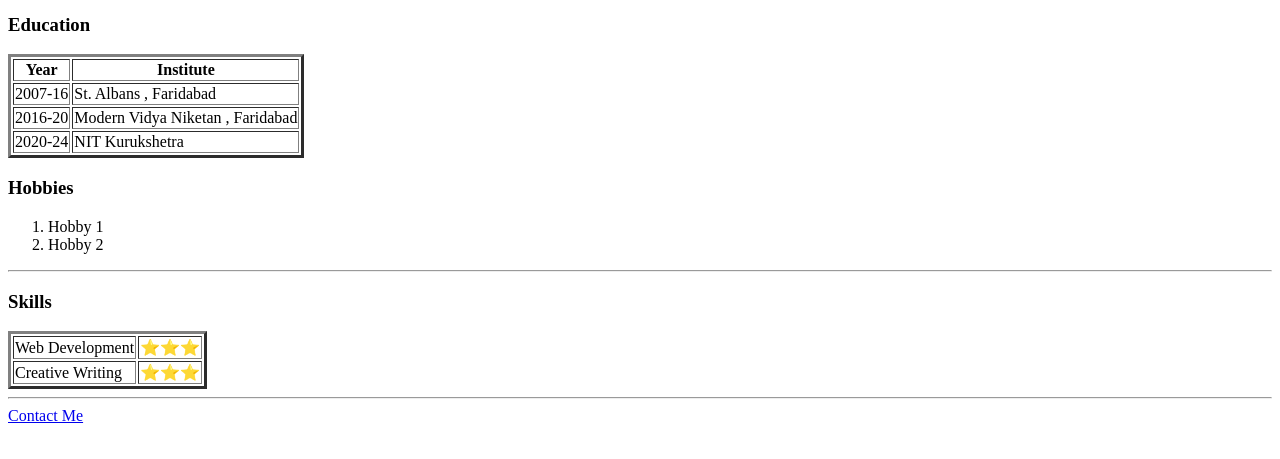
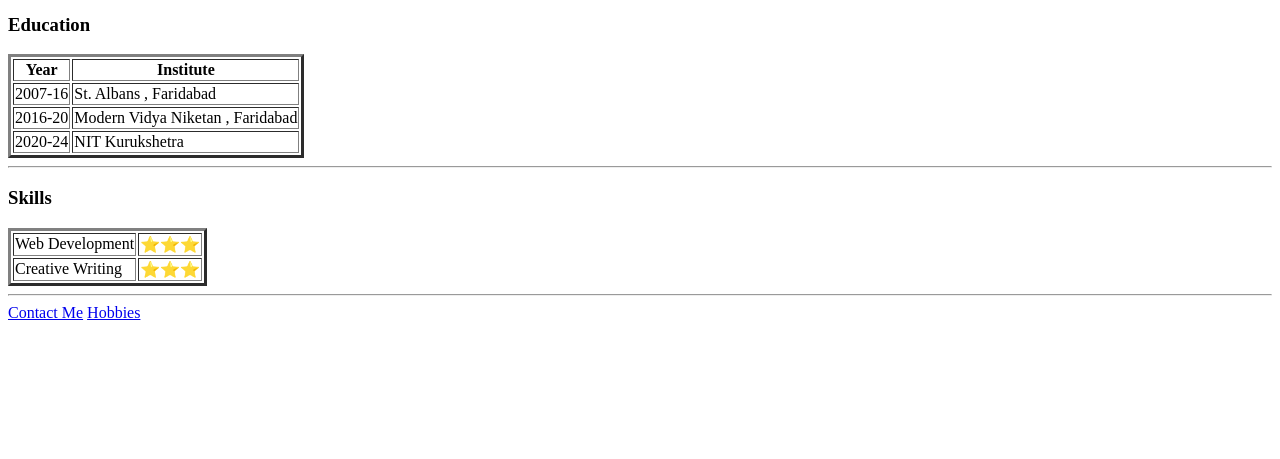
Before and after one commit to wizard-gambit/cv, a plain HTML site: page index.html in a window 1280 px wide. Shown: the part 333-792 px from the top of the page. Drawn offline with Linux system fonts and the light colour scheme.

Commit message:
Updated index.html

```diff
--- a/index.html
+++ b/index.html
@@ -44,11 +44,6 @@
     </tbody>
 
   </table>
-  <h3>Hobbies</h3>
-  <ol>
-    <li>Hobby 1</li>
-    <li>Hobby 2</li>
-  </ol>
   <hr>
   <h3>Skills</h3>
   <table border="3">
@@ -63,6 +58,7 @@
   </table>
   <hr>
   <a href="contact.html" target="_blank">Contact Me</a>
+  <a href="hobby.html" target="_blank">Hobbies</a>
 
 </body>
 
```
Lines whose indentation alone changed are shown as unchanged.
